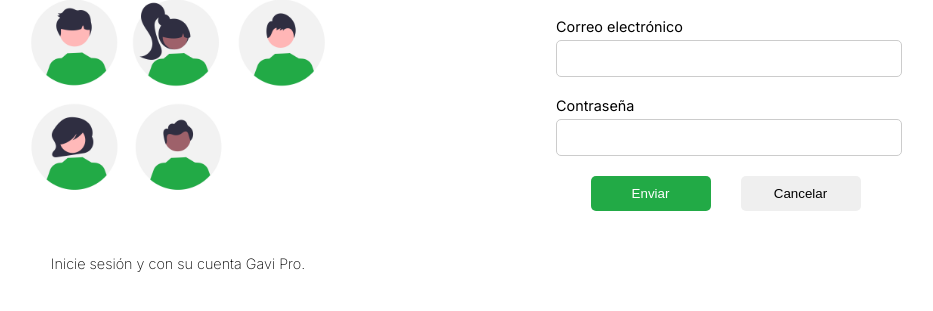
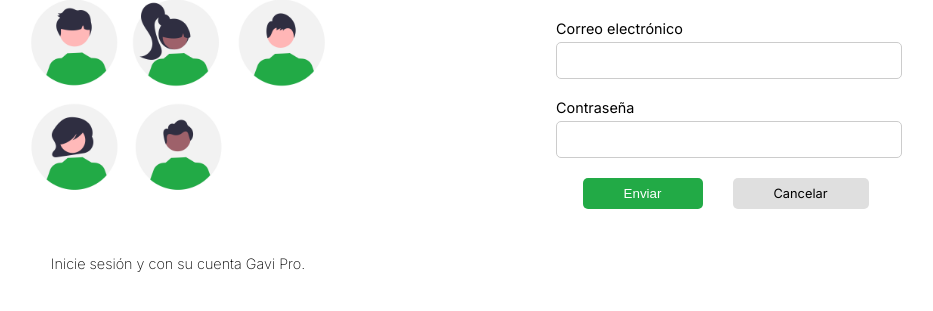
Before and after one commit to Sanrvallejo/gavi-cliente, a plain HTML site: page login.html in a window 1280 px wide. Shown: the part 229-540 px from the top of the page, without its empty margins (192-1125 px from the left). Drawn offline with Linux system fonts and the light colour scheme.

Commit message:
corr: botones

```diff
--- a/login.html
+++ b/login.html
@@ -31,11 +31,12 @@
         </div>
 
         <div class="btc-cta">
-          <button class="send">Enviar</button>
-          <button class="cancel"><a href="index.html">Cancelar</a></button>
+          <input type="submit" class="send" value="Enviar">
+          <a class="cancel" href="index.html">Cancelar</a>
         </div>
       </form>
     </section>
   </main>
+
 </body>
 </html>
--- a/styles/login.css
+++ b/styles/login.css
@@ -85,12 +85,16 @@ a {
   justify-content: center;
   gap: 30px;
   font-family: "Inter";
+  font-size: 0.8rem;
   margin-bottom: 20px;
 }
 
-.btc-cta button {
+.btc-cta a,
+.btc-cta input {
   width: 120px;
-  padding: 10px;
+  padding: 8px;
+  text-align: center;
+  align-self: center;
   border: none;
   border-radius: 5px;
   cursor: pointer;
@@ -104,3 +108,12 @@ a {
     background-color: #009900;
   }
 }
+
+.cancel {
+  background-color: #dfdfdf;
+  color: black;
+
+  &:hover {
+    background-color: #b4b3b3;
+  }
+}
```
